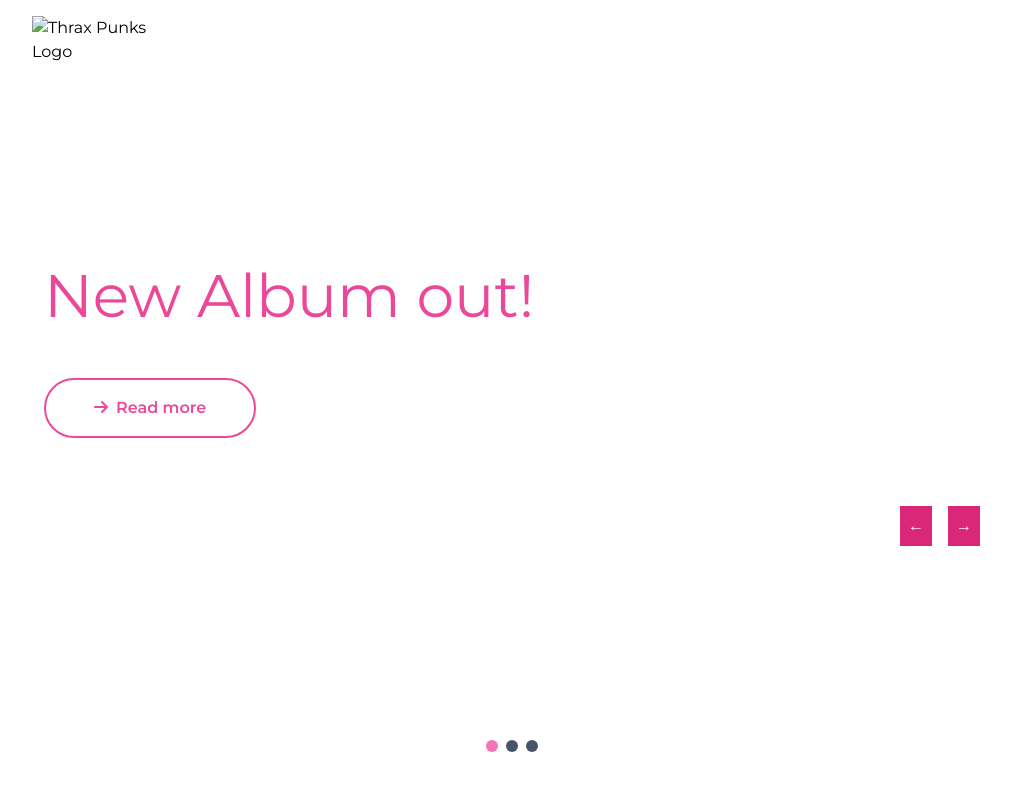
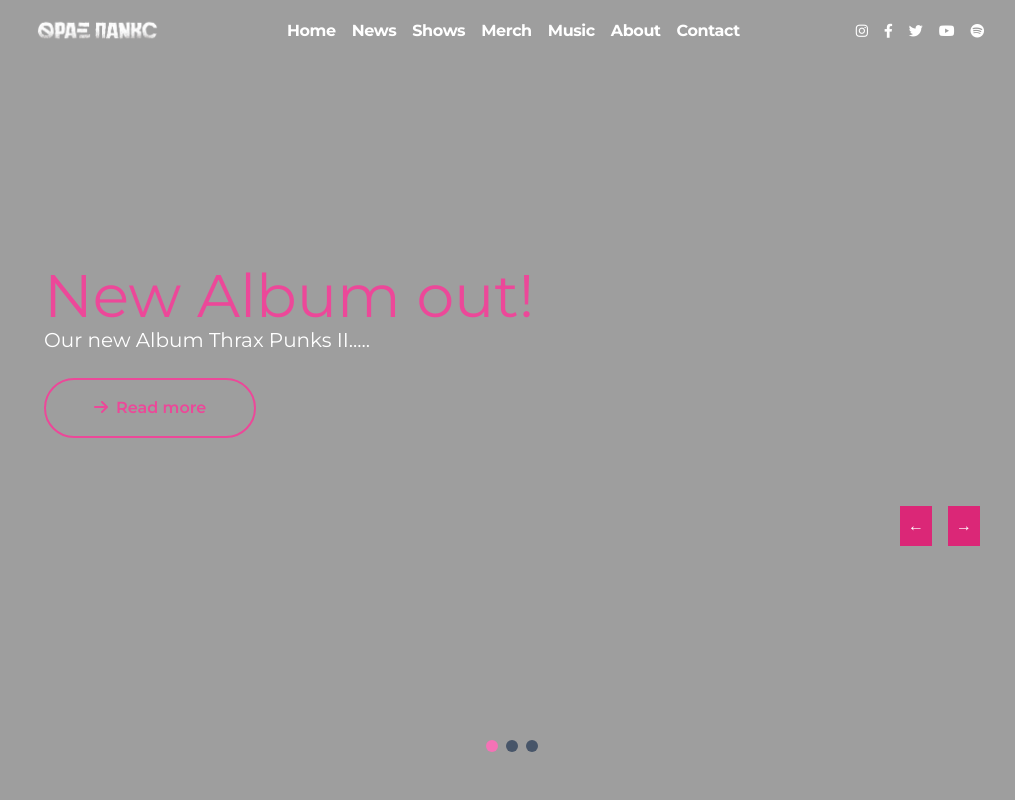
Before and after one commit to bilroum/thrax_pnkc_template, a website: page dist/index.html in a window 1280 px wide. Shown: the top 800 px of the page, without its empty margins (128-1143 px from the left). Drawn offline with Linux system fonts and the light colour scheme; the site is published under a folder, as on GitHub Pages, so addresses that start at the root find nothing; a script that the page names is missing.

Commit message:
changed the path

```diff
--- a/dist/index.html
+++ b/dist/index.html
@@ -24,7 +24,7 @@
     </div>
     <div
       class="relative min-h-screen w-full bg-no-repeat bg-center bg-cover content"
-      style="background-image: url('/src/img/GKA_7833.jpg')"
+      style="background-image: url('../src/img/GKA_7833.jpg')"
     >
       <header class="absolute top-0 left-0 w-full z-10">
         <div
@@ -33,7 +33,7 @@
           <!-- Logo -->
           <a href="./index.html">
             <img
-              src="/src/img/THRAX_PUNKS_4-02__1_-removebg-preview.png"
+              src="../src/img/THRAX_PUNKS_4-02__1_-removebg-preview.png"
               alt="Thrax Punks Logo"
               class="w-40 h-auto -ml-2"
             />
```
